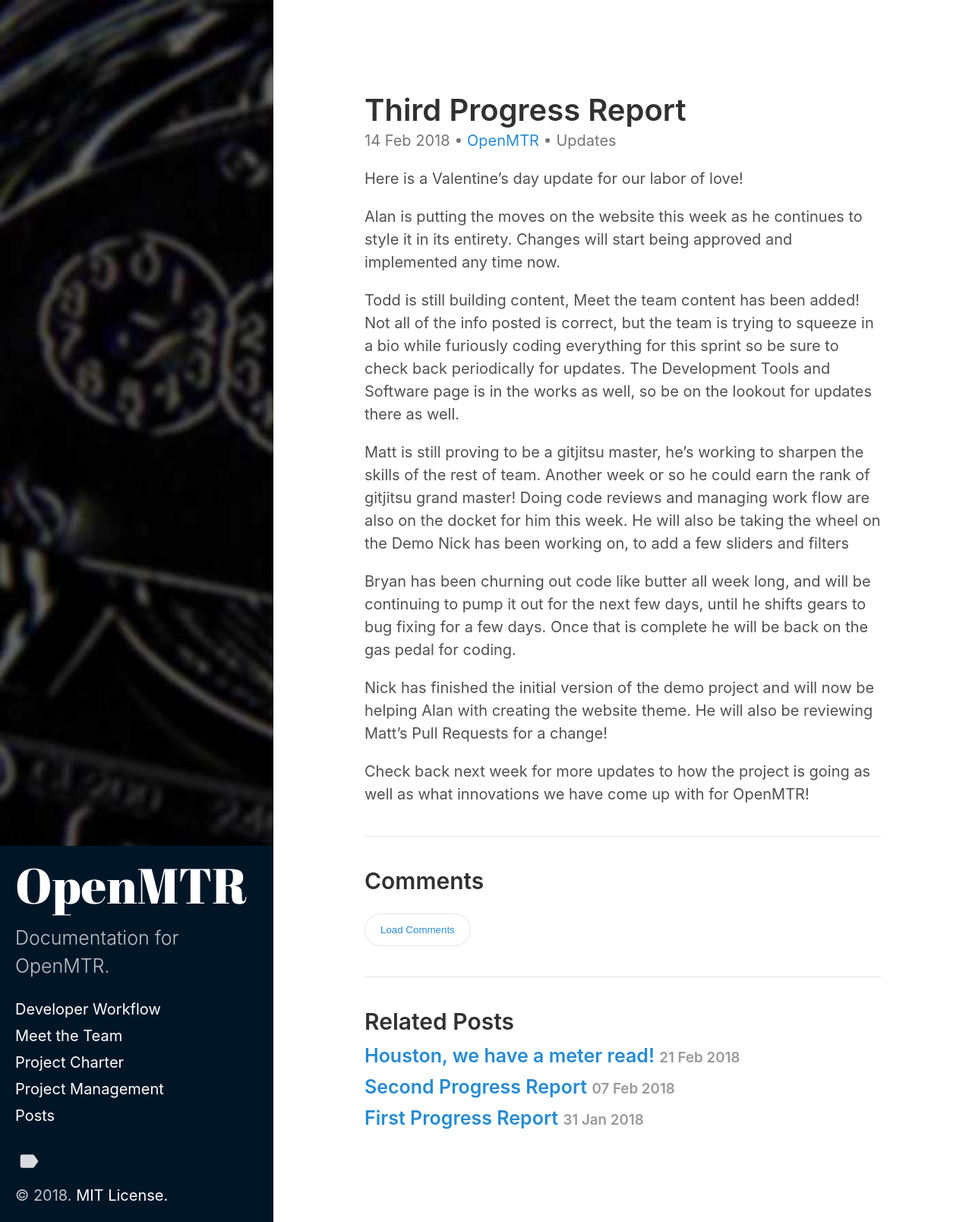
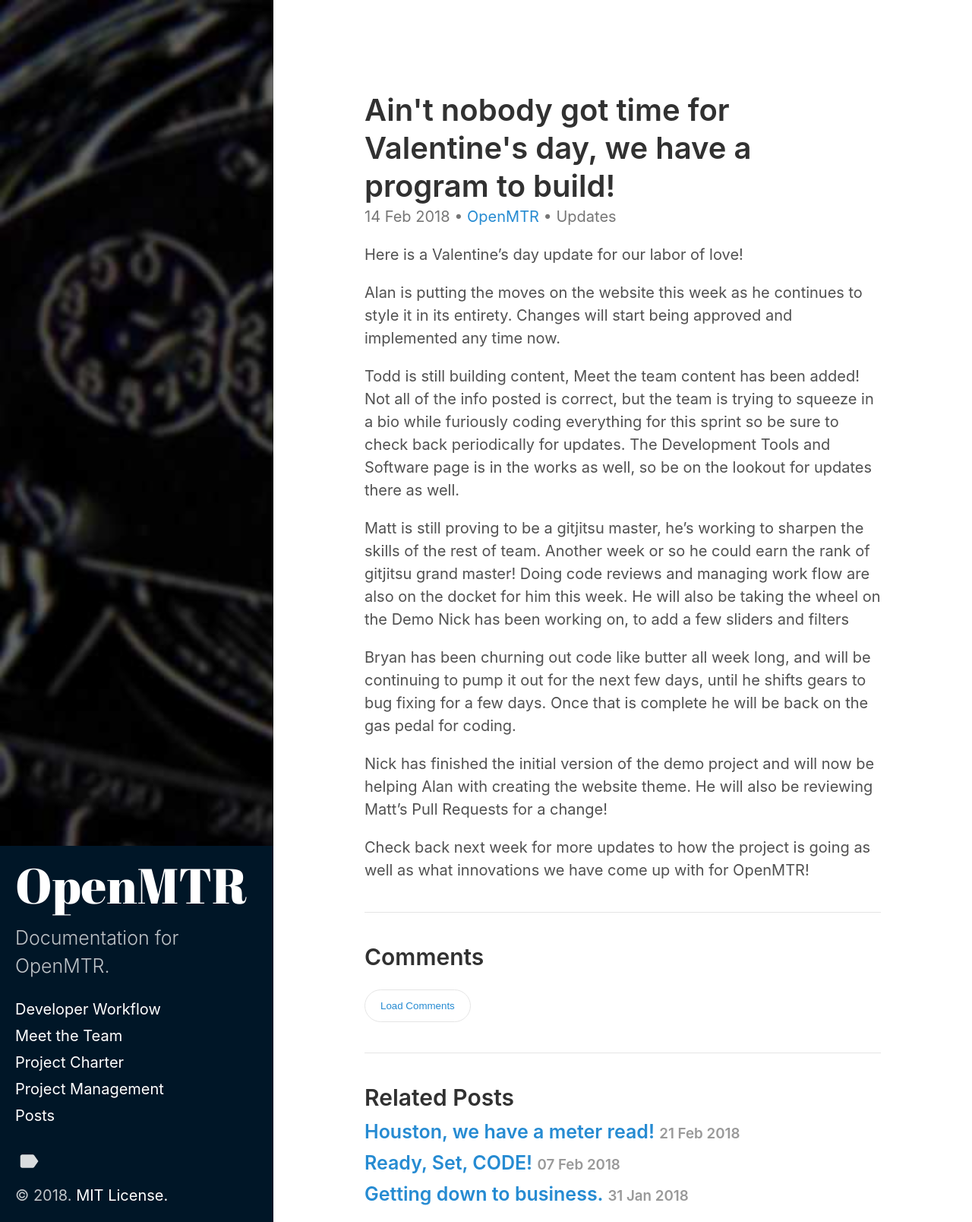
Before and after one commit to knoxville-utilities-board/OpenMTR.github.io_2018, a Jekyll site: the page built from _posts/2018-02-14-weekly-update.md, in a window 1280 px wide. Shown: the whole page at 76% size. Built offline with Jekyll 4.4.1, drawn with Linux system fonts in a browser that asks for light colours.

Commit message:
fix: changed names for posts (#51)
* fix: changed names for posts

* fix: Found missing apostrophe

```diff
--- a/_posts/2018-01-31-first-progress-report.md
+++ b/_posts/2018-01-31-first-progress-report.md
@@ -1,6 +1,6 @@
 ---
 layout: post
-title:  "First Progress Report"
+title:  "Getting down to business."
 date:   2018-01-31 14:28:00 -0500
 categories: OpenMTR Updates
 tags: Updates
--- a/_posts/2018-02-07-second-progress-report.md
+++ b/_posts/2018-02-07-second-progress-report.md
@@ -1,6 +1,6 @@
 ---
 layout: post
-title:  "Second Progress Report"
+title:  "Ready, Set, CODE!"
 date:   2018-2-7 11:17:00 -0500
 categories: OpenMTR Updates
 tags: Updates
--- a/_posts/2018-02-14-weekly-update.md
+++ b/_posts/2018-02-14-weekly-update.md
@@ -1,6 +1,6 @@
 ---
 layout: post
-title:  "Third Progress Report"
+title:  "Ain't nobody got time for Valentine's day, we have a program to build!"
 date:   2018-02-14 11:17:00 -0500
 categories: OpenMTR Updates
 ---
```
